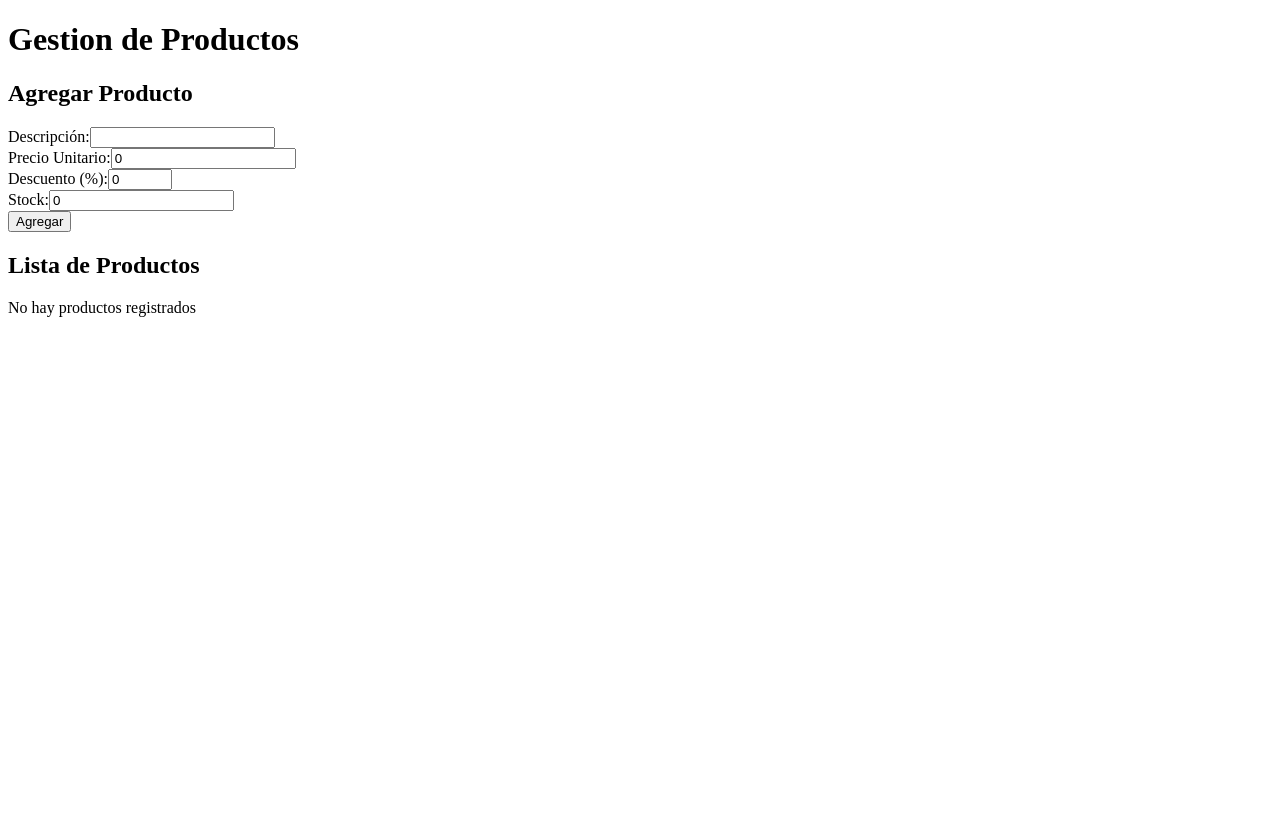
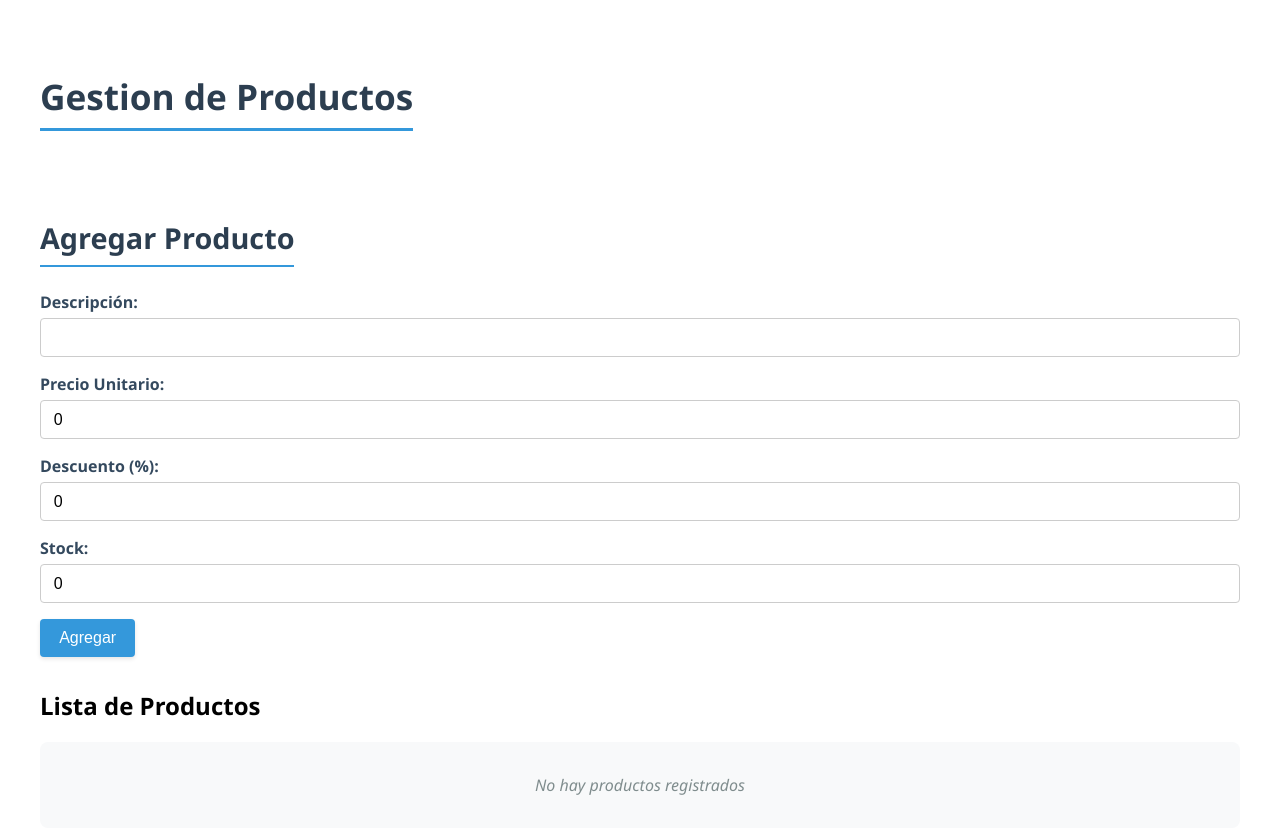
Before and after one commit to JoelGarcia21/tp04PV2025Grupo12, a React (Vite) app: page / in a window 1280 px wide. Shown: the top 834 px of the page. Before the commit the page ends 800 px from the top, so only its background shows below. Built offline with nearby package versions, Linux system fonts and the light colour scheme.

Commit message:
Inplemetacion de estilos [Joel Garcia]

```diff
--- a/src/assets/Styles/intentario-style.css
+++ b/src/assets/Styles/intentario-style.css
@@ -0,0 +1,169 @@
+/* Contenedor principal */
+.list-container {
+  margin: 2rem auto;
+  max-width: 1200px;
+  padding: 1rem;
+  font-family: 'Segoe UI', Tahoma, Geneva, Verdana, sans-serif;
+  background-color: #ffffff;
+}
+
+/* Título principal */
+.list-container h1 {
+  text-align: center;
+  font-size: 2.2rem;
+  color: #2c3e50;
+  margin-bottom: 2rem;
+  border-bottom: 3px solid #3498db;
+  display: inline-block;
+  padding-bottom: 0.5rem;
+}
+
+/* Campos de formulario */
+.form-group {
+  display: flex;
+  flex-direction: column;
+  margin-bottom: 1rem;
+}
+
+.form-group label {
+  margin-bottom: 0.3rem;
+  color: #34495e;
+  font-weight: 600;
+}
+
+.form-group input {
+  padding: 0.6rem 0.8rem;
+  border: 1px solid #ccc;
+  border-radius: 4px;
+  font-size: 1rem;
+  transition: border-color 0.3s;
+}
+
+.form-group input:focus {
+  outline: none;
+  border-color: #3498db;
+  box-shadow: 0 0 0 2px rgba(52, 152, 219, 0.2);
+}
+
+/* Botón principal del formulario */
+.list-form button[type="submit"] {
+  background-color: #3498db;
+  color: white;
+  border: none;
+  padding: 0.6rem 1.2rem;
+  border-radius: 4px;
+  cursor: pointer;
+  font-weight: 500;
+  font-size: 1rem;
+  transition: all 0.2s ease;
+  box-shadow: 0 2px 4px rgba(0, 0, 0, 0.1);
+}
+
+.list-form button[type="submit"]:hover {
+  background-color: #2980b9;
+  transform: translateY(-1px);
+  box-shadow: 0 3px 6px rgba(0, 0, 0, 0.15);
+}
+
+/* Botones de acción (Editar/Eliminar) */
+.product-list td button {
+  margin-right: 0.5rem;
+}
+
+.list-form {
+  margin: 2rem auto;
+  max-width: 1200px;
+  font-family: 'Segoe UI', Tahoma, Geneva, Verdana, sans-serif;
+}
+
+.list-form h2 {
+  color: #2c3e50;
+  text-align: center;
+  margin-bottom: 1.5rem;
+  font-size: 1.8rem;
+  border-bottom: 2px solid #3498db;
+  padding-bottom: 0.5rem;
+  display: inline-block;
+}
+
+.product-list table {
+  width: 100%;
+  border-collapse: collapse;
+  box-shadow: 0 4px 6px rgba(0, 0, 0, 0.1);
+  border-radius: 8px;
+  overflow: hidden;
+}
+
+.product-list thead {
+  background-color: #3498db;
+  color: white;
+}
+
+.product-list th {
+  padding: 1rem;
+  text-align: center;
+  font-weight: 600;
+  text-transform: uppercase;
+  font-size: 0.85rem;
+  letter-spacing: 0.5px;
+}
+
+.product-list tbody tr {
+  border-bottom: 1px solid #e0e0e0;
+  transition: background-color 0.2s ease;
+}
+
+.product-list tbody tr:nth-child(even) {
+  background-color: #f8f9fa;
+}
+
+.product-list tbody tr:hover {
+  background-color: #e8f4fc;
+}
+
+.product-list td {
+  padding: 1rem;
+  color: #333;
+  text-align: center;
+}
+
+.product-list td:nth-child(2),
+.product-list td:nth-child(4) {
+  font-family: 'Courier New', monospace;
+  font-weight: bold;
+}
+
+.product-list button {
+  background-color: #f39c12;
+  color: white;
+  border: none;
+  padding: 0.5rem 1rem;
+  border-radius: 4px;
+  cursor: pointer;
+  font-weight: 500;
+  transition: all 0.2s ease;
+  box-shadow: 0 2px 4px rgba(0, 0, 0, 0.1);
+}
+
+.product-list button:hover {
+  background-color: #e67e22;
+  transform: translateY(-1px);
+  box-shadow: 0 3px 6px rgba(0, 0, 0, 0.15);
+}
+
+/* Mensaje para cuando no hay productos */
+.product-list > p {
+  text-align: center;
+  color: #7f8c8d;
+  font-style: italic;
+  padding: 2rem;
+  background-color: #f8f9fa;
+  border-radius: 8px;
+  margin-top: 1rem;
+}
+
+/* Efectos para precios */
+.product-list td:nth-child(4) {
+  color: #27ae60;
+  font-weight: bold;
+}
--- a/src/assets/components/Inventario.jsx
+++ b/src/assets/components/Inventario.jsx
@@ -1,7 +1,7 @@
 import {useState} from 'react';
 import ProductForm from './ProductForm.jsx';
 import ProductList from './ProductList';
-
+import '../styles/intentario-style.css';
 
 function Inventario() {
   const [products, setProducts] = useState([]);
```
